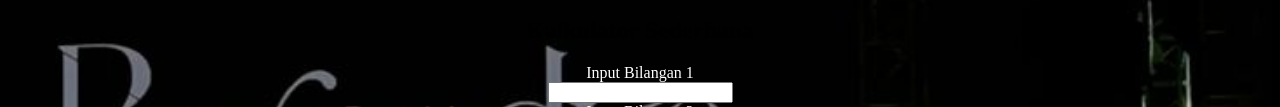
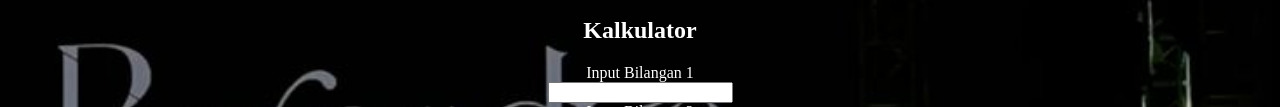
Before and after one commit to randii-tech/pendaftaran, a plain HTML site: page index.html in a window 1280 px wide. Shown: the part 353-460 px from the top of the page. Drawn offline with Linux system fonts and the light colour scheme.

Commit message:
Update index.html

```diff
--- a/index.html
+++ b/index.html
@@ -95,7 +95,7 @@
     <input type="submit" value="Simpan">
     <input type="submit" value="Reset">
 
-    <h2>Kalkulator Sederhana</h2>
+    <h2 style="color: white;">Kalkulator</h2>
 
   <label style="color: white;">Input Bilangan 1</label><br>
   <input type="number" id="bil1"><br>
```
